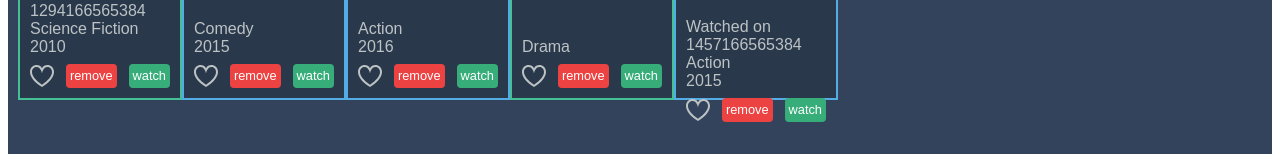
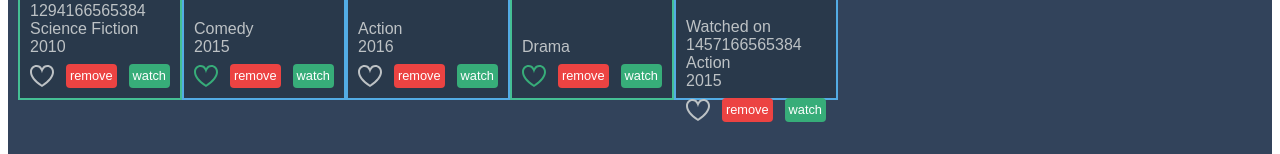
Before and after one commit to hemnett/angular-trump, an Angular app: page / in a window 1280 px wide. Shown: the part 286-440 px from the top of the page. Built offline with nearby package versions, Linux system fonts and the light colour scheme.

Commit message:
favorite directive

```diff
--- a/src/app/app.module.ts
+++ b/src/app/app.module.ts
@@ -6,13 +6,15 @@ import { AppComponent } from './app.component';
 import { ShinyButtonComponent } from './shiny-button/shiny-button.component';
 import { MediaItemComponent } from './media-item/media-item.component';
 import { MediaItemListComponent } from './media-item-list/media-item-list.component';
+import { FavoriteDirective } from './favorite.directive';
 
 @NgModule({
    declarations: [
       AppComponent,
       ShinyButtonComponent,
       MediaItemComponent,
-      MediaItemListComponent
+      MediaItemListComponent,
+      FavoriteDirective
    ],
    imports: [
       BrowserModule,
--- /dev/null
+++ b/src/app/favorite.directive.ts
@@ -0,0 +1,15 @@
+import { Directive, HostBinding, Input } from '@angular/core';
+
+@Directive({
+  selector: '[appFavorite]'
+})
+export class FavoriteDirective {
+
+  @HostBinding('class.is-favorite') isFavorite = true;
+  @Input() set appFavorite(value) {
+    this.isFavorite = value;
+  }
+
+  constructor() { }
+
+}
--- a/src/app/media-item/media-item.component.html
+++ b/src/app/media-item/media-item.component.html
@@ -5,7 +5,9 @@
 <div>{{ mediaItem.category }}</div>
 <div>{{ mediaItem.year }}</div>
 <div class="tools">
-  <svg class="favorite" xmlns="http://www.w3.org/2000/svg" viewBox="0 0 24 24">
+  <svg
+    [appFavorite]="mediaItem.isFavorite"
+    class="favorite" xmlns="http://www.w3.org/2000/svg" viewBox="0 0 24 24">
     <path d="M12 9.229c.234-1.12 1.547-6.229 5.382-6.229 2.22 0 4.618 1.551 4.618 5.003 0 3.907-3.627 8.47-10 12.629-6.373-4.159-10-8.722-10-12.629 0-3.484 2.369-5.005 4.577-5.005 3.923 0 5.145 5.126 5.423 6.231zm-12-1.226c0 4.068 3.06 9.481 12 14.997 8.94-5.516 12-10.929 12-14.997 0-7.962-9.648-9.028-12-3.737-2.338-5.262-12-4.27-12 3.737z"
     />
   </svg>
```
Also changed, not shown: src/app/app-routing.module.ts (+10 -2 lines), 1 other file (tests, documents, lock files or other folders).
